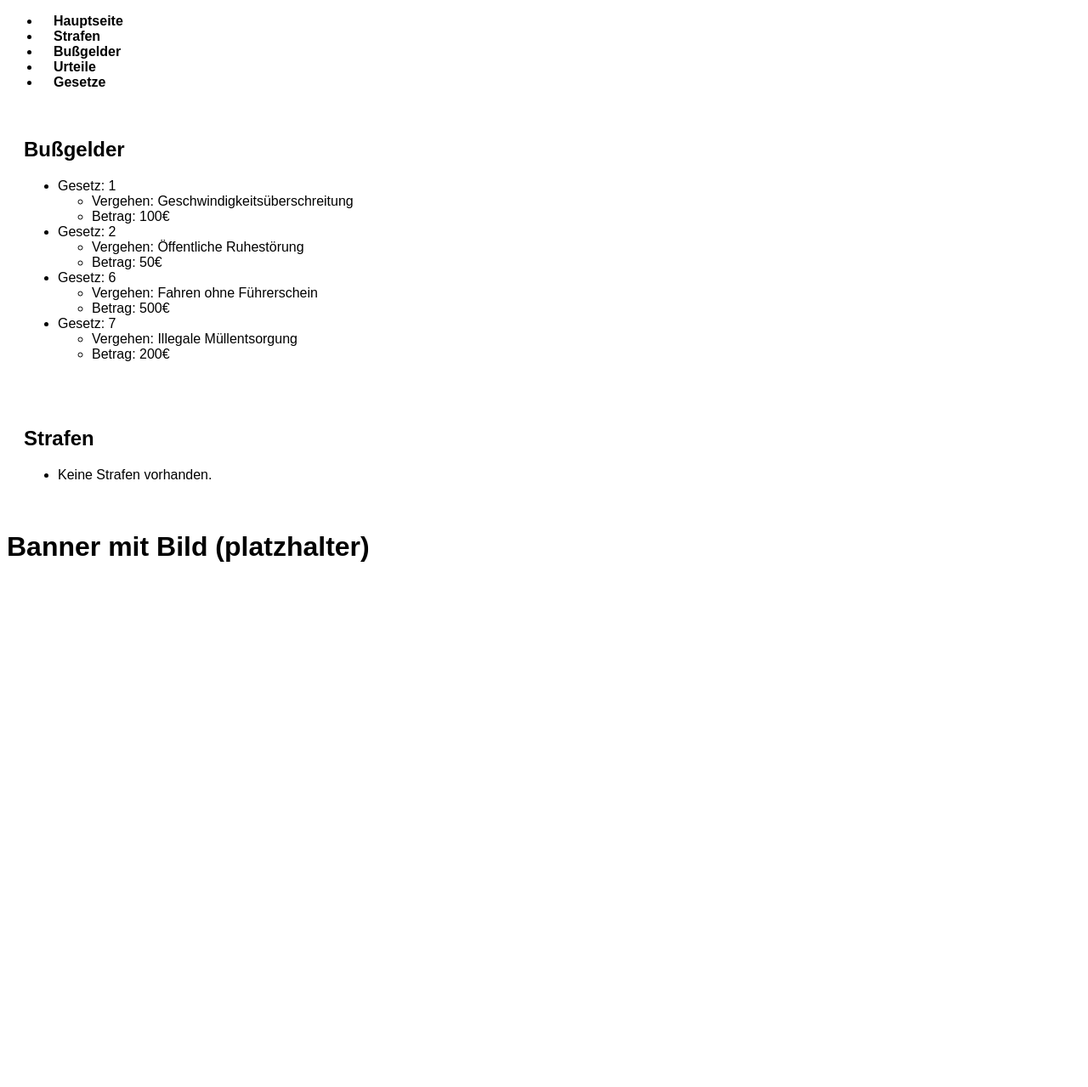
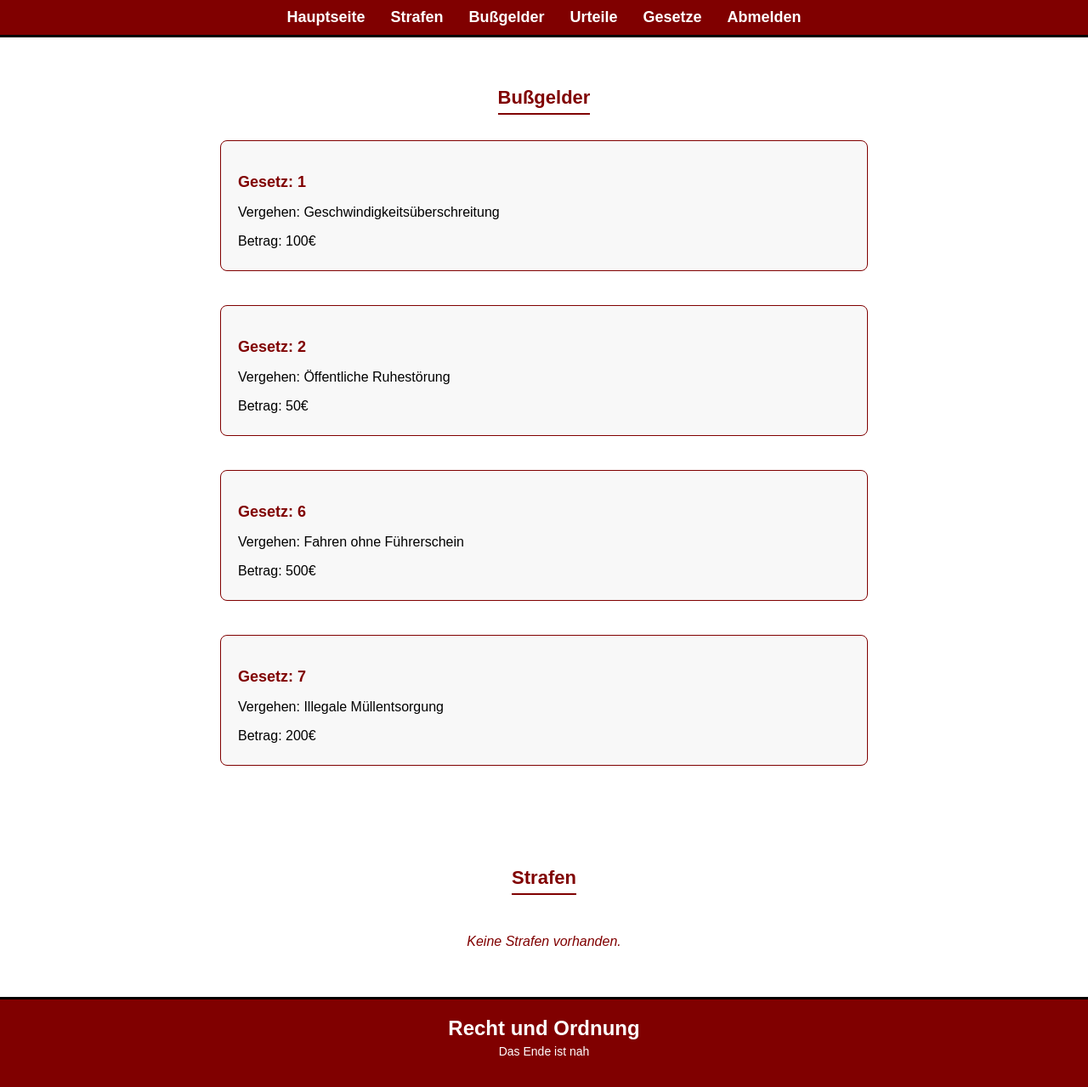
Before and after one commit to MariusMattes/Der-Staat, a Django app: page /ro/bussgelder in a window 1280 px wide. Shown: the whole page at 85% size. Before the commit the page ends 661 px from the top, so only its background shows below. Run offline with Django 5.2, Linux system fonts and the light colour scheme.

Commit message:
CSS/HTML komplettes Seitenlayout eingebunden

```diff
--- a/Recht_Ordnung/urls.py
+++ b/Recht_Ordnung/urls.py
@@ -23,6 +23,9 @@ from rechtApp import views
 #name="test" = interner name
 
 urlpatterns = [
+    path('ro/login', views.login, name='login'),
+    path('ro/logout', views.logout, name='logout'),
+    path('ro/registrieren', views.registrieren, name='registrieren'),
     path('ro/test', views.test_views, name="test"),
     path('ro/hauptseite', views.hauptseite, name='hauptseite'),
     path('ro/strafen', views.strafen, name='strafen'),
--- a/rechtApp/static/css/all.css
+++ /dev/null
@@ -1,30 +0,0 @@
-body {
-    background-color: #ffffff;
-    color: #000000;
-    font-family: arial;
-}
-
-#banner{
-    background-color: #800000;
-    padding: 15px;
-    text-align: center;
-}
-
-#navigationID {
-    margin-top: 10px;
-}
-
-.navACLASS {
-    color: #000000;
-    margin: 0 15px;
-    text-decoration: none;
-    font-weight: bold;
-}
-
-.navACLASS:hover {
-    text-decoration: underline;
-}
-
-.hauptDIV {
-    padding: 20px;
-}
--- /dev/null
+++ b/rechtApp/static/css/recht.css
@@ -0,0 +1,162 @@
+body {
+    background-color: #ffffff;
+    color: #000000;
+    font-family: Arial;
+    margin: 0;
+    display: flex;
+    flex-direction: column;
+    min-height: 100%;
+}
+
+#navigationID {
+    background-color: #800000;
+    color: #ffffff;
+    padding: 10px 0;
+    text-align: center;
+    font-family: Arial;
+    border-bottom: 3px solid #000000;
+}
+
+.navigationDivCLASS {
+    display: flex;
+    justify-content: center;
+    gap: 30px;
+}
+
+.navigationEintragDivCLASS {
+    display: inline-block;
+}
+
+.navigationLinkCLASS {
+    color: #ffffff;
+    text-decoration: none;
+    font-weight: bold;
+    font-size: 18px;
+    font-family: Arial;
+}
+
+.navigationLinkCLASS:hover {
+    color: #000000;
+    text-decoration: underline;
+}
+
+.hauptbereichDivCLASS {
+    flex: 1;
+    padding: 40px;
+    text-align: center;
+    font-family: Arial;
+}
+
+.UeberschriftCLASS {
+    color: #800000;
+    border-bottom: 2px solid #800000;
+    display: inline-block;
+    padding-bottom: 5px;
+    margin-bottom: 30px;
+    font-size: 22px;
+    font-family: Arial;
+}
+
+.keinInhaltCLASS {
+    color: #800000;
+    font-style: italic;
+    font-family: Arial;
+}
+
+.gesamtDivCLASS {
+    display: flex;
+    flex-direction: column;
+    align-items: center;
+    gap: 20px;
+}
+
+.karteDivCLASS {
+    background-color: #f8f8f8;
+    border: 1px solid #800000;
+    border-radius: 8px;
+    padding: 20px;
+    width: 60%;
+    text-align: left;
+    font-family: Arial;
+    margin-bottom: 20px;
+}
+
+.inhaltDivCLASS {
+    font-size: 16px;
+    color: #000000;
+    margin-bottom: 5px;
+    font-family: Arial;
+}
+
+.inhaltNummerDivCLASS {
+    color: #800000;
+    font-weight: bold;
+    font-size: 18px;
+    margin-bottom: 10px;
+    font-family: Arial;
+}
+
+#bannerID {
+    background-color: #800000;
+    color: #ffffff;
+    padding: 20px;
+    text-align: center;
+    margin-top: auto;
+    border-top: 3px solid #000000;
+    font-family: Arial;
+}
+
+#bannerTitelID {
+    margin: 0;
+    font-size: 24px;
+    font-family: Arial;
+}
+
+#bannerTextID {
+    margin-top: 5px;
+    font-size: 14px;
+    font-family: Arial;
+}
+
+/*Login/registrierung*/
+.formularDivCLASS {
+    display: flex;
+    flex-direction: column;
+    gap: 15px;
+    text-align: left;
+    width: 100%;
+}
+
+.eingabeFeldCLASS {
+    width: 100%;
+    padding: 8px;
+    border: 1px solid #800000;
+    border-radius: 5px;
+    font-family: Arial;
+    font-size: 16px;
+}
+
+.buttonPrimarCLASS {
+    background-color: #800000;
+    color: #ffffff;
+    border: none;
+    padding: 10px 20px;
+    border-radius: 5px;
+    font-weight: bold;
+    cursor: pointer;
+    font-family: Arial;
+    font-size: 16px;
+}
+
+.buttonSekundaerCLASS {
+    background-color: #ffffff;
+    color: #800000;
+    border: 2px solid #800000;
+    padding: 10px 20px;
+    border-radius: 5px;
+    font-weight: bold;
+    cursor: pointer;
+    font-family: Arial;
+    font-size: 16px;
+}
+/*Login/registrierung*/
--- a/rechtApp/templates/rechtApp/banner.html
+++ b/rechtApp/templates/rechtApp/banner.html
@@ -1,6 +1,4 @@
 <div id="bannerID">
-    <h1>
-        Banner mit Bild (platzhalter)
-    </h1>
-
+    <h1 id="bannerTitelID">Recht und Ordnung</h1>
+    <p id="bannerTextID">Das Ende ist nah</p>
 </div>
--- a/rechtApp/templates/rechtApp/bussgelder.html
+++ b/rechtApp/templates/rechtApp/bussgelder.html
@@ -4,41 +4,43 @@
 <head>
     <meta charset="UTF-8">
     <title>Bußgeld-Seite</title>
-    <link rel="stylesheet" href="{% static 'css/all.css' %}">
+    <link rel="stylesheet" href="{% static 'css/recht.css' %}">
 </head>
 <body>
+
     {% include "rechtApp/navigationsleiste.html" %}
 
-    <div class="hauptDIV">
-        <h2>Bußgelder</h2>
-        <ul>
+    <div class="hauptbereichDivCLASS">
+        <h2 class="UeberschriftCLASS">Bußgelder</h2>
+        <div class="gesamtDivCLASS">
             {% for bussgeld in bussgelder %}
-            <li>Gesetz: {{ bussgeld.gesetz_id }}</li>
-                <ul>
-                    <li>Vergehen: {{ bussgeld.beschreibung }}</li>
-                    <li>Betrag: {{ bussgeld.betrag }}€</li>
-                </ul>
+            <div class="karteDivCLASS">
+                <p class="inhaltNummerDivCLASS">Gesetz: {{ bussgeld.gesetz_id }}</p>
+                <p class="inhaltDivCLASS">Vergehen: {{ bussgeld.beschreibung }}</p>
+                <p class="inhaltDivCLASS">Betrag: {{ bussgeld.betrag }}€</p>
+            </div>
             {% empty %}
-            <li>Keine Bussgelder vorhanden.</li>
+            <p class="keinInhaltCLASS">Keine Bußgelder vorhanden.</p>
             {% endfor %}
-        </ul>
+        </div>
     </div>
 
-    <div class="hauptDIV">
-        <h2>Strafen</h2>
-        <ul>
+    <div class="hauptbereichDivCLASS">
+        <h2 class="UeberschriftCLASS">Strafen</h2>
+        <div class="gesamtDivCLASS">
             {% for strafe in strafen %}
-            <li>Gesetz Nr.{{ strafe.gesetz_id }}</li>
-                <ul>
-                    <li>Strafe: {{ strafe.beschreibung }}</li>
-                    <li>Jahre: {{ strafe.jahre }}</li>
-                </ul>
+            <div class="karteDivCLASS">
+                <p class="inhaltNummerDivCLASS">Gesetz Nr. {{ strafe.gesetz_id }}</p>
+                <p class="inhaltDivCLASS">Strafe: {{ strafe.beschreibung }}</p>
+                <p class="inhaltDivCLASS">Jahre: {{ strafe.jahre }}</p>
+            </div>
             {% empty %}
-            <li>Keine Strafen vorhanden.</li>
+            <p class="keinInhaltCLASS">Keine Strafen vorhanden.</p>
             {% endfor %}
-        </ul>
+        </div>
     </div>
 
     {% include "rechtApp/banner.html" %}
+
 </body>
 </html>
--- a/rechtApp/templates/rechtApp/hauptseite.html
+++ b/rechtApp/templates/rechtApp/hauptseite.html
@@ -4,10 +4,14 @@
 <head>
     <meta charset="UTF-8">
     <title>Haupt-Seite</title>
-    <link rel="stylesheet" href="{% static 'css/all.css' %}">
+    <link rel="stylesheet" href="{% static 'css/recht.css' %}">
 </head>
 <body>
     {% include "rechtApp/navigationsleiste.html" %}
+        <div class="hauptbereichDivCLASS">
+            <h2 class="UeberschriftCLASS">Hauptseite/Vielleicht auch Profilseite</h2>
+        </div>
+
     {% include "rechtApp/banner.html" %}
 </body>
 </html>
--- a/rechtApp/templates/rechtApp/navigationsleiste.html
+++ b/rechtApp/templates/rechtApp/navigationsleiste.html
@@ -1,9 +1,10 @@
 <nav id="navigationID">
-        <ul id="navigationUlID">
-            <li><a class="navACLASS" href="hauptseite">Hauptseite</a></li>
-            <li><a class="navACLASS" href="strafen">Strafen</a></li>
-            <li><a class="navACLASS" href="bussgelder">Bußgelder</a></li>
-            <li><a class="navACLASS" href="urteile">Urteile</a></li>
-            <li><a class="navACLASS" href="gesetze">Gesetze</a></li>
-        </ul>
+    <div class="navigationDivCLASS">
+        <div class="navigationEintragDivCLASS"><a class="navigationLinkCLASS" href="hauptseite">Hauptseite</a></div>
+        <div class="navigationEintragDivCLASS"><a class="navigationLinkCLASS" href="strafen">Strafen</a></div>
+        <div class="navigationEintragDivCLASS"><a class="navigationLinkCLASS" href="bussgelder">Bußgelder</a></div>
+        <div class="navigationEintragDivCLASS"><a class="navigationLinkCLASS" href="urteile">Urteile</a></div>
+        <div class="navigationEintragDivCLASS"><a class="navigationLinkCLASS" href="gesetze">Gesetze</a></div>
+        <div class="navigationEintragDivCLASS"><a class="navigationLinkCLASS" href="{% url 'logout' %}">Abmelden</a></div>
+    </div>
 </nav>
--- a/rechtApp/templates/rechtApp/ztest.html
+++ b/rechtApp/templates/rechtApp/ztest.html
@@ -3,7 +3,7 @@
 <head>
     <meta charset="UTF-8">
     <title>Test-Seite</title>
-    <link rel="stylesheet" href="{% static 'css/all.css' %}">
+    <link rel="stylesheet" href="{% static 'css/recht.css' %}">
 </head>
 <body>
     {% include "rechtApp/navigationsleiste.html" %}
--- a/rechtApp/views.py
+++ b/rechtApp/views.py
@@ -4,18 +4,24 @@ import os
 import json
 from django.http import JsonResponse
 from django.conf import settings
+from lxml import etree as ET
 
 #Allgemeiner Datenbankpfad
-dataDir = os.path.join(settings.BASE_DIR, 'rechtApp', 'static', 'datenbank')
+allgemeinerPfad = os.path.join(settings.BASE_DIR, 'rechtApp', 'static', 'datenbank')
 
 # Einzelne JSON-Dateien
-gesetzeJsonPfad = os.path.join(dataDir, 'gesetze.json')
-bussgelderJsonPfad = os.path.join(dataDir, 'bussgelder.json')
-strafenJsonPfad = os.path.join(dataDir, 'strafen.json')
-urteileJsonPfad = os.path.join(dataDir, 'urteile.json')
+gesetzeJsonPfad = os.path.join(allgemeinerPfad, 'gesetze.json')
+bussgelderJsonPfad = os.path.join(allgemeinerPfad, 'bussgelder.json')
+strafenJsonPfad = os.path.join(allgemeinerPfad, 'strafen.json')
+urteileJsonPfad = os.path.join(allgemeinerPfad, 'urteile.json')
+benutzerJsonPfad = os.path.join(allgemeinerPfad, 'benutzer.json')
+
+#Einzelne XML-Datei
+gesetzeXmlPfad = os.path.join(allgemeinerPfad,'gesetze.xml')
+
 
 #Hilfsfunktionen
-def lade_json(pfad):
+def ladeJson(pfad):
     try:
         with open(pfad, 'r', encoding='utf-8') as f:
             daten = json.load(f)
@@ -24,9 +30,26 @@ def lade_json(pfad):
         print(f"Datei nicht gefunden: {pfad}")
         return []
 
+def xmlStrukturierenGesetze():
+    parser = ET.XMLParser(remove_blank_text=True)
+    return ET.parse(gesetzeXmlPfad, parser)
 
+def ladeBenutzer():
+    try:
+        with open(benutzerJsonPfad, 'r', encoding='utf-8') as f:
+            return json.load(f)
+    except FileNotFoundError:
+        return []
+
+def speicherBenutzer(daten):
+    with open(benutzerJsonPfad, 'w', encoding='utf-8') as f:
+        json.dump(daten, f, indent=4, ensure_ascii=False)
+
+
+#Test-HTML
 def test_views(request):
         return render(request, 'rechtApp/ztest.html')
+
 
 #Hauptseite-HTML
 def hauptseite(request):
@@ -35,20 +58,147 @@ def hauptseite(request):
 
 # Strafen-HTML
 def strafen(request):
-    data = lade_json(strafenJsonPfad)
+    data = ladeJson(strafenJsonPfad)
     return render(request, 'rechtApp/strafen.html', {'strafen': data})
 
 # Bußgelder-HTML
 def bussgelder(request):
-    data = lade_json(bussgelderJsonPfad)
+    data = ladeJson(bussgelderJsonPfad)
     return render(request, 'rechtApp/bussgelder.html', {'bussgelder': data})
 
 # Urteile-HTML
 def urteile(request):
-    data = lade_json(urteileJsonPfad)
+    data = ladeJson(urteileJsonPfad)
     return render(request, 'rechtApp/urteile.html', {'urteile': data})
 
 # Gesetze-HTML
+def ladeGesetze():
+    if not os.path.exists(gesetzeXmlPfad):
+        return []
+
+    tree = xmlStrukturierenGesetze()
+    root = tree.getroot()
+
+    gesetze_liste = []
+    for gesetz in root.xpath('//gesetz'):
+        gesetze_liste.append({
+            'id': gesetz.find('id').text,
+            'titel': gesetz.find('titel').text,
+            'beschreibung': gesetz.find('beschreibung').text,
+        })
+
+    return gesetze_liste
+
 def gesetze(request):
-    data = lade_json(gesetzeJsonPfad)
-    return render(request, 'rechtApp/gesetze.html', {'gesetze': data})
+    gesetze_liste = ladeGesetze()
+    return render(request, 'rechtApp/gesetze.html', {'gesetze': gesetze_liste})
+
+
+#Login-HTML
+def login(request):
+    if request.method == 'POST':
+        benutzername = request.POST['benutzername']
+        passwort = request.POST['passwort']
+
+        benutzer_liste = ladeBenutzer()
+        if not benutzer_liste:
+            return HttpResponse("""
+                <script>
+                    alert("Keine Benutzer vorhanden");
+                    window.history.back();
+                </script>
+            """)
+
+        gefundener_benutzer = None
+        benutzername_existiert = False
+        for benutzer in benutzer_liste:
+            if benutzer['benutzername'] == benutzername:
+                benutzername_existiert = True
+                if benutzer['passwort'] == passwort:
+                    gefundener_benutzer = benutzer
+                break
+
+        if not benutzername_existiert:
+            return HttpResponse("""
+                <script>
+                    alert("Benutzername existiert nicht");
+                    window.history.back();
+                </script>
+            """)
+
+        if gefundener_benutzer is None:
+            return HttpResponse("""
+                <script>
+                    alert("Falsches Passwort");
+                    window.history.back();
+                </script>
+            """)
+
+        return redirect('hauptseite')
+
+    return render(request, 'rechtApp/login.html')
+
+#Registrieren-HTML
+def registrieren(request):
+    if request.method == 'POST':
+        benutzername = request.POST['benutzername']
+        email = request.POST['email']
+        passwort = request.POST['passwort']
+        pw_wiederholen = request.POST['passwort_wiederholen']
+
+        if passwort != pw_wiederholen:
+            return HttpResponse("""
+                <script>
+                    alert("Passwörter stimmen nicht überein");
+                    window.history.back();
+                </script>
+            """)
+
+        benutzer_liste = ladeBenutzer()
+
+        benutzername_existiert = False
+        email_existiert = False
+        for benutzer in benutzer_liste:
+            if benutzer['benutzername'] == benutzername:
+                benutzername_existiert = True
+            if benutzer['email'] == email:
+                email_existiert = True
+
+        if benutzername_existiert:
+            return HttpResponse("""
+                <script>
+                    alert("Benutzername bereits vergeben");
+                    window.history.back();
+                </script>
+            """)
+
+        if email_existiert:
+            return HttpResponse("""
+                <script>
+                    alert("E-Mail bereits vergeben");
+                    window.history.back();
+                </script>
+            """)
+
+        if len(benutzer_liste) == 0:
+            neue_id = 1
+        else:
+            letzte_id = benutzer_liste[-1]['id'] #-1 und 'id' gleich letzte ID
+            neue_id = letzte_id + 1
+
+        neuer_benutzer = {
+            'id': neue_id,
+            'benutzername': benutzername,
+            'email': email,
+            'passwort': passwort
+        }
+
+        benutzer_liste.append(neuer_benutzer)
+        speicherBenutzer(benutzer_liste)
+
+        return redirect('login')
+
+    return render(request, 'rechtApp/registrieren.html')
+
+def logout(request):
+    return redirect('login')
```
Also changed, not shown: rechtApp/static/datenbank/benutzer.json (added, +8 -0 lines), rechtApp/static/datenbank/gesetze.xml (added, +42 -0 lines), rechtApp/templates/rechtApp/gesetze.html (+11 -12 lines), rechtApp/templates/rechtApp/login.html (added, +39 -0 lines), rechtApp/templates/rechtApp/registrieren.html (added, +45 -0 lines), rechtApp/templates/rechtApp/strafen.html (+13 -11 lines), rechtApp/templates/rechtApp/urteile.html (+16 -15 lines).
